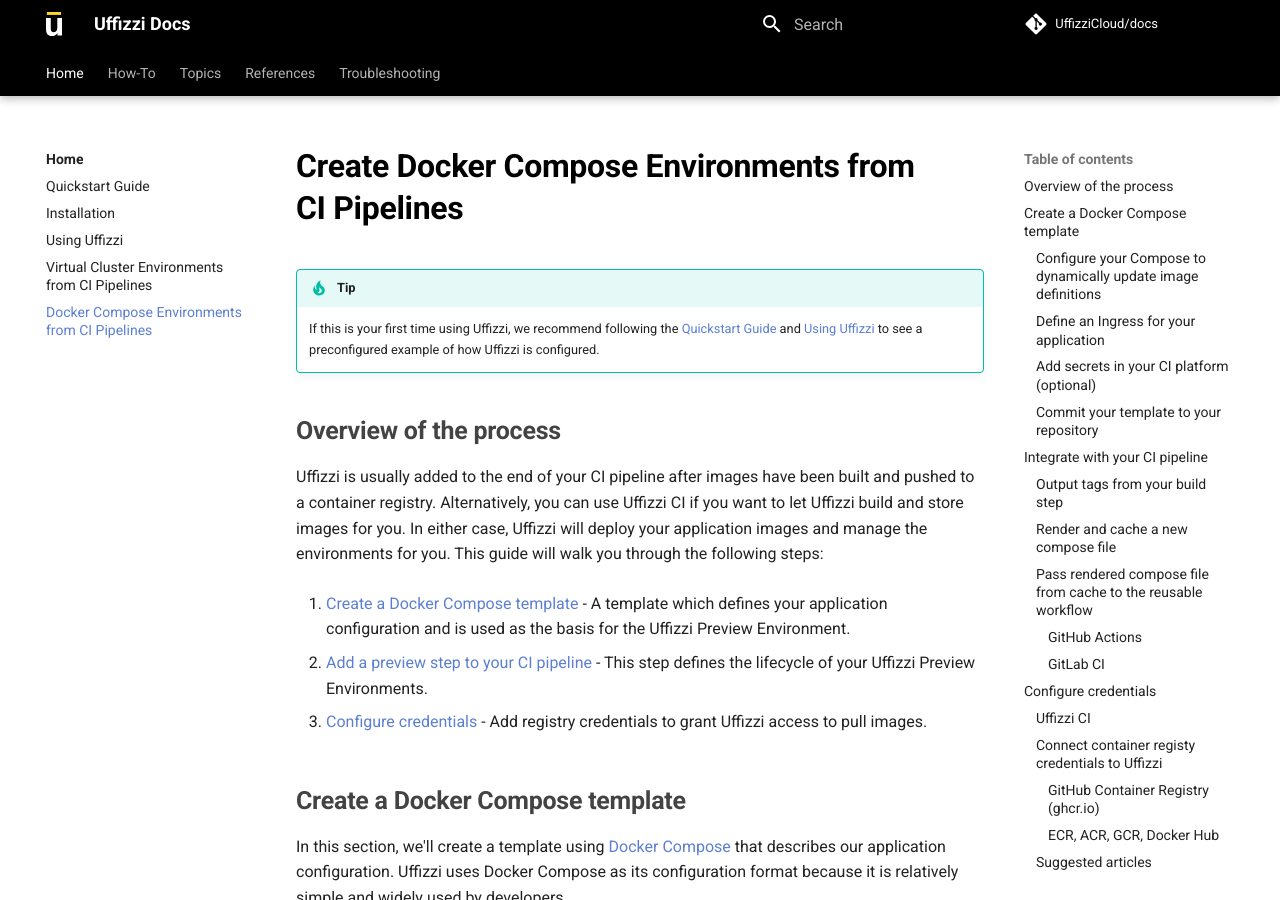
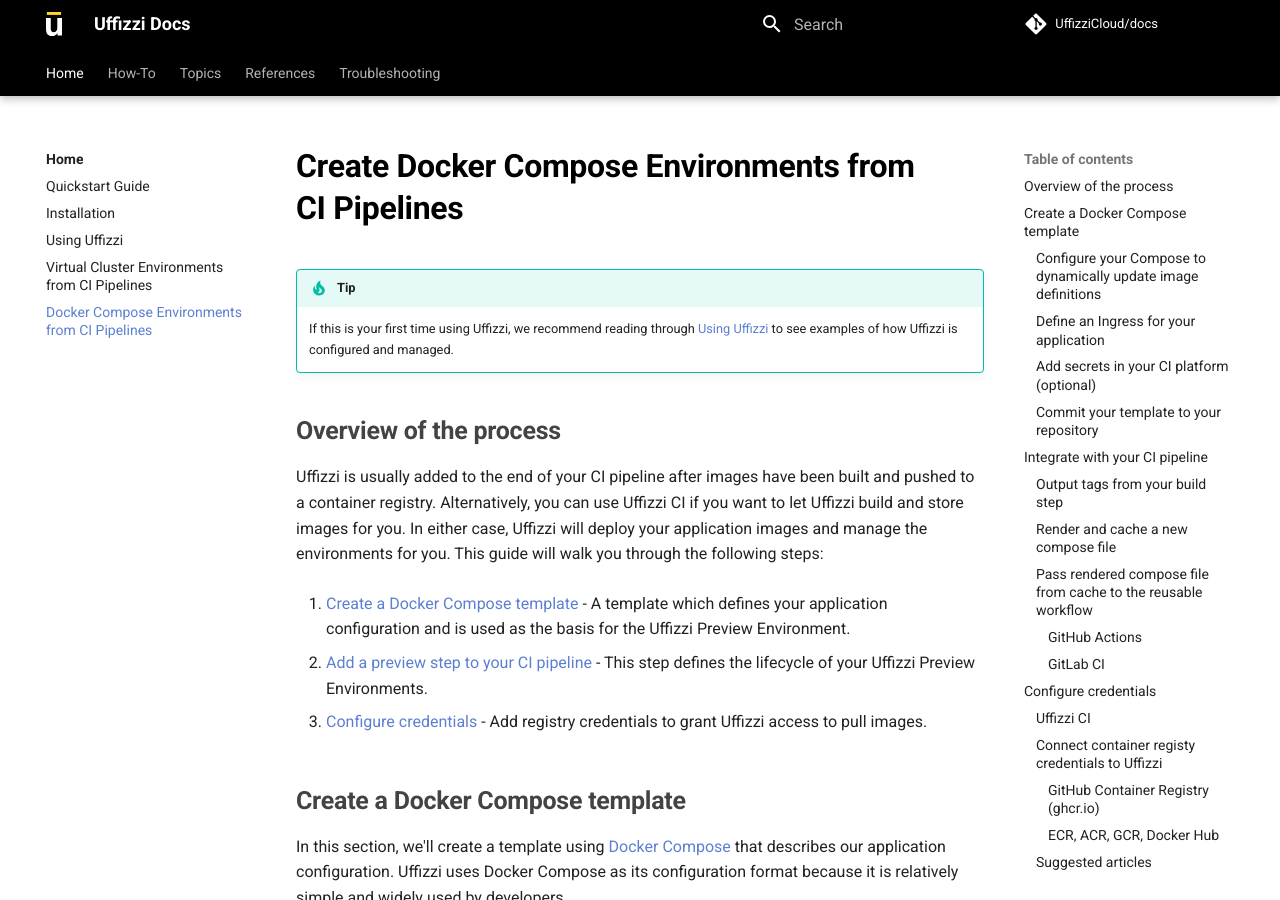
Before and after one commit to UffizziCloud/docs, an MkDocs documentation site: the page built from docs/docker-compose-environment.md, in a window 1280 px wide and 900 px high. Built offline with MkDocs 1.6.1 and Material for MkDocs 9.7.7, drawn with Linux system fonts in a browser that asks for light colours; comment, search, counter and statistics services are not loaded.

Commit message:
update user message

```diff
--- a/docs/docker-compose-environment.md
+++ b/docs/docker-compose-environment.md
@@ -1,7 +1,7 @@
 # Create Docker Compose Environments from CI Pipelines
 
 !!! Tip
-    If this is your first time using Uffizzi, we recommend following the [Quickstart Guide](quickstart.md) and [Using Uffizzi](using-uffizzi.md) to see a preconfigured example of how Uffizzi is configured.
+    If this is your first time using Uffizzi, we recommend reading through [Using Uffizzi](using-uffizzi.md) to see examples of how Uffizzi is configured and managed.
 
 ## Overview of the process
 
```
